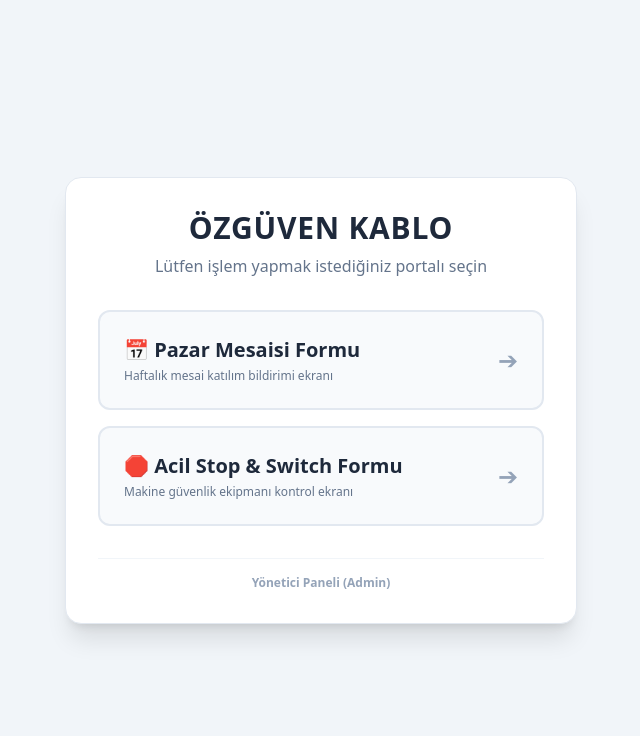
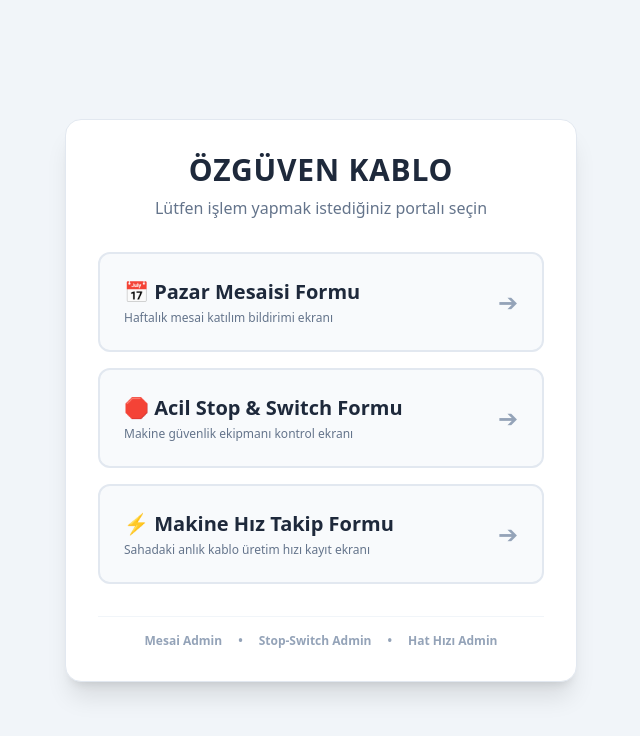
Before and after one commit to ynr1234/ozguven-fabrika, a FastAPI app: page / in a window 1280 px wide. Shown: the top 736 px of the page, without its empty margins (319-959 px from the left). Run offline with FastAPI, Linux system fonts and the light colour scheme; some libraries are stand-ins or nearby versions.

Commit message:
Add new links to admin section in menu

```diff
--- a/templates/menu.html
+++ b/templates/menu.html
@@ -27,10 +27,22 @@
                 </div>
                 <span class="text-2xl text-slate-400 group-hover:text-blue-500">➔</span>
             </a>
+
+            <a href="/hiz" class="flex items-center justify-between p-6 bg-slate-50 hover:bg-amber-50 border-2 border-slate-200 hover:border-amber-500 rounded-xl transition-all group">
+                <div class="text-left">
+                    <h2 class="text-xl font-bold text-slate-800 group-hover:text-amber-700">⚡ Makine Hız Takip Formu</h2>
+                    <p class="text-xs text-slate-500 mt-1 font-medium">Sahadaki anlık kablo üretim hızı kayıt ekranı</p>
+                </div>
+                <span class="text-2xl text-slate-400 group-hover:text-amber-500">➔</span>
+            </a>
         </div>
 
-        <div class="mt-8 pt-4 border-t border-slate-100 text-xs text-slate-400 font-semibold">
-            <a href="/admin" class="hover:text-slate-600 transition">Yönetici Paneli (Admin)</a>
+        <div class="mt-8 pt-4 border-t border-slate-100 text-xs text-slate-400 font-semibold flex justify-center gap-4">
+            <a href="/admin" class="hover:text-slate-600 transition">Mesai Admin</a>
+            <span>•</span>
+            <a href="/admin/kontrol" class="hover:text-slate-600 transition">Stop-Switch Admin</a>
+            <span>•</span>
+            <a href="/admin/hiz" class="hover:text-slate-600 transition">Hat Hızı Admin</a>
         </div>
     </div>
 </body>
```
